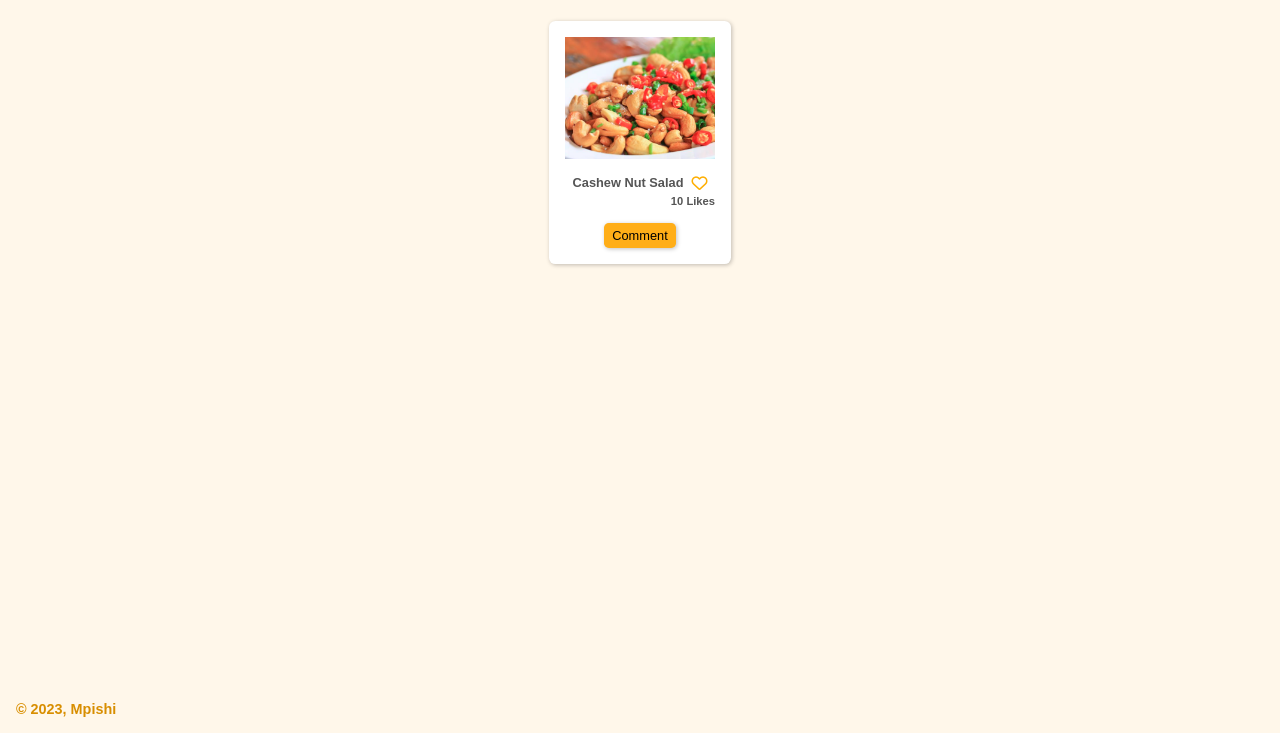
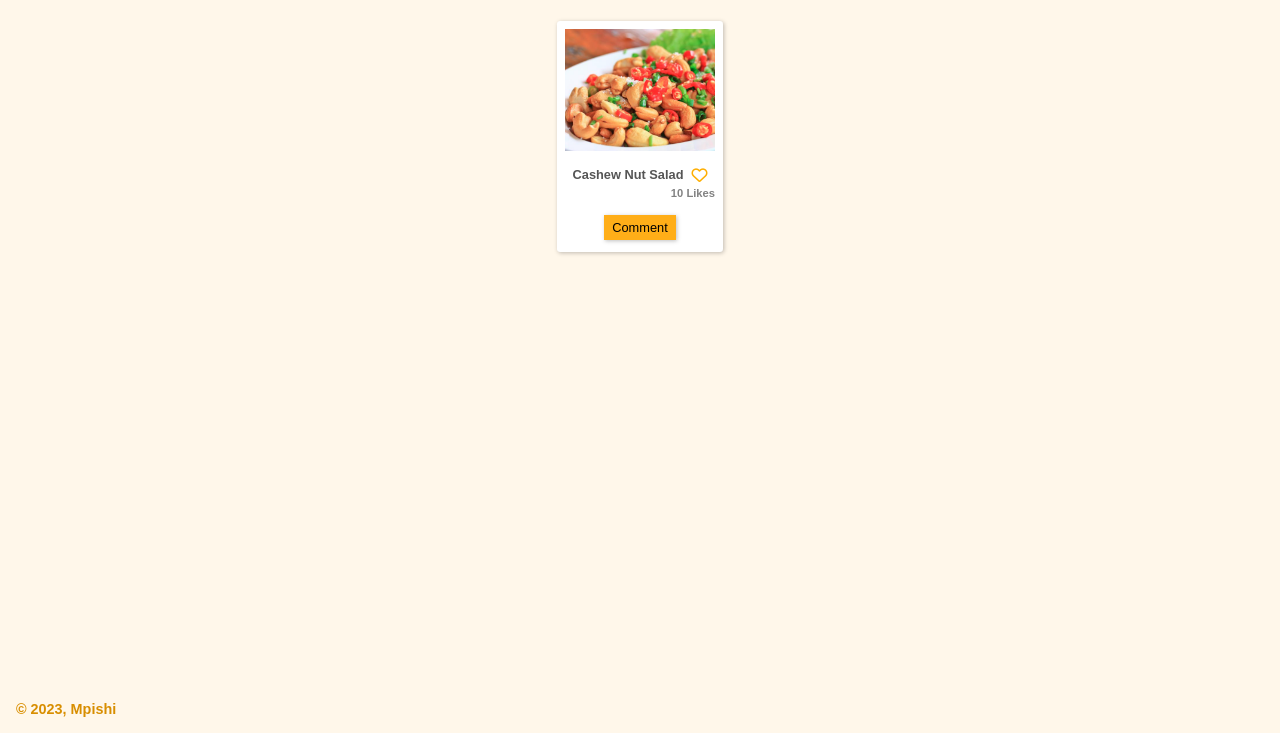
Before and after one commit to firepicaso/Social-Interaction-Capstone-Module2, a website built with webpack: page src/index.html in a window 1280 px wide. Shown: the part 67-800 px from the top of the page. Built offline with nearby package versions, Linux system fonts and the light colour scheme.

Commit message:
Style menu cards

```diff
--- a/src/styles.css
+++ b/src/styles.css
@@ -49,8 +49,8 @@ header img {
     flex-direction: column;
     align-items: center;
     background-color: white;
-    padding: 1rem;
-    border-radius: 0.4rem;
+    padding: 0.5rem;
+    border-radius: 0.2rem;
     gap: 1rem;
     box-shadow: 1px 1px 4px 0 rgba(0, 0, 0, 0.25);
 }
@@ -61,11 +61,16 @@ header img {
 
 .menu-title {
     display: flex;
+    justify-content: space-between;
     gap: 0.5rem;
 }
 
 .menu-card h2 {
     font-size: 0.8rem;
+}
+
+.menu-card h3 {
+    color: rgb(130, 130, 130);
 }
 
 .like-counter {
@@ -77,8 +82,8 @@ header img {
 button {
     background-color: #ffae18;
     padding: 0.3rem 0.5rem;
+    margin-bottom: 0.3rem;
     border: unset;
-    border-radius: 0.3rem;
     font-weight: 500;
     font-size: 0.8rem;
     box-shadow: 1px 1px 4px 0 rgba(0, 0, 0, 0.25);
```
Also changed, not shown: src/index.html (+1 -1 lines).
